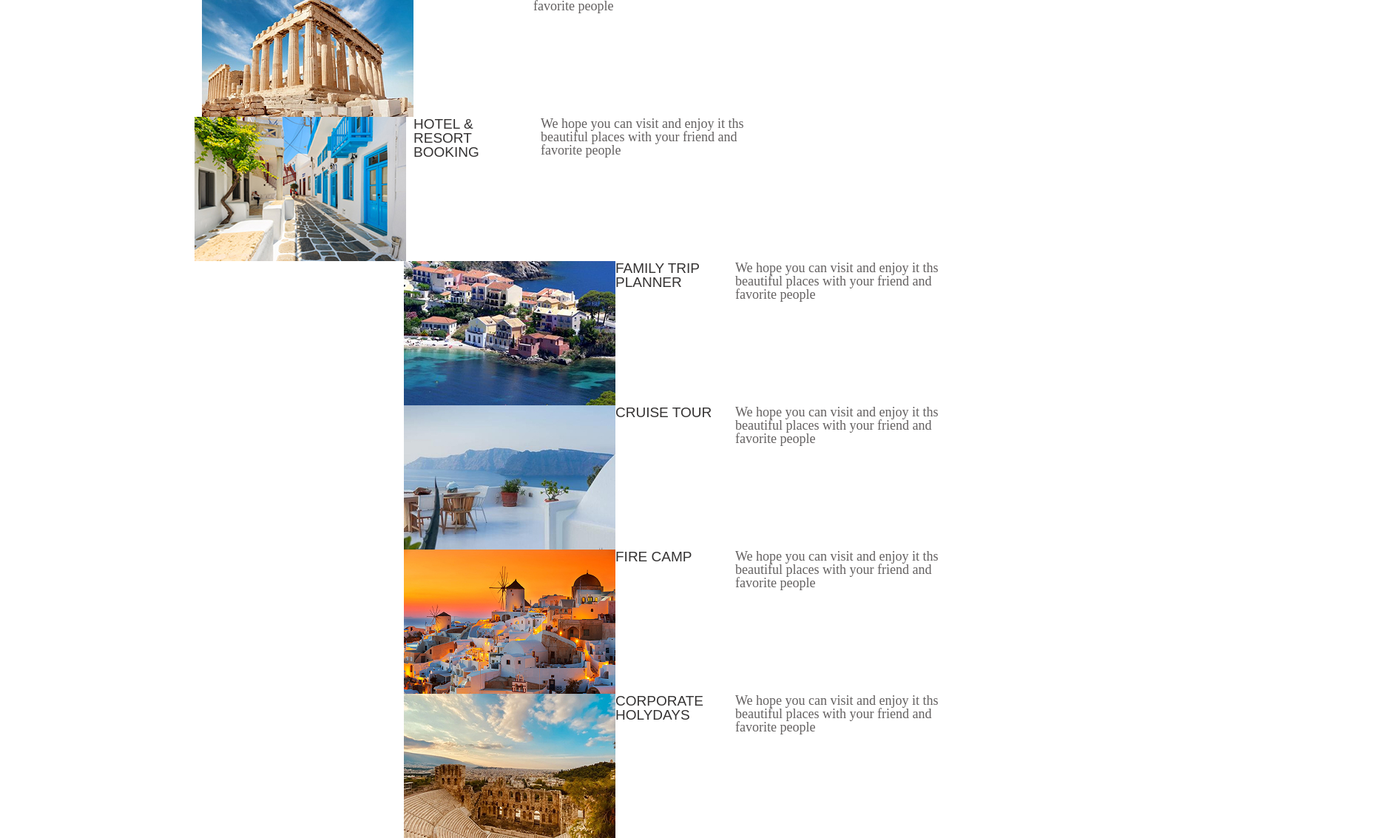
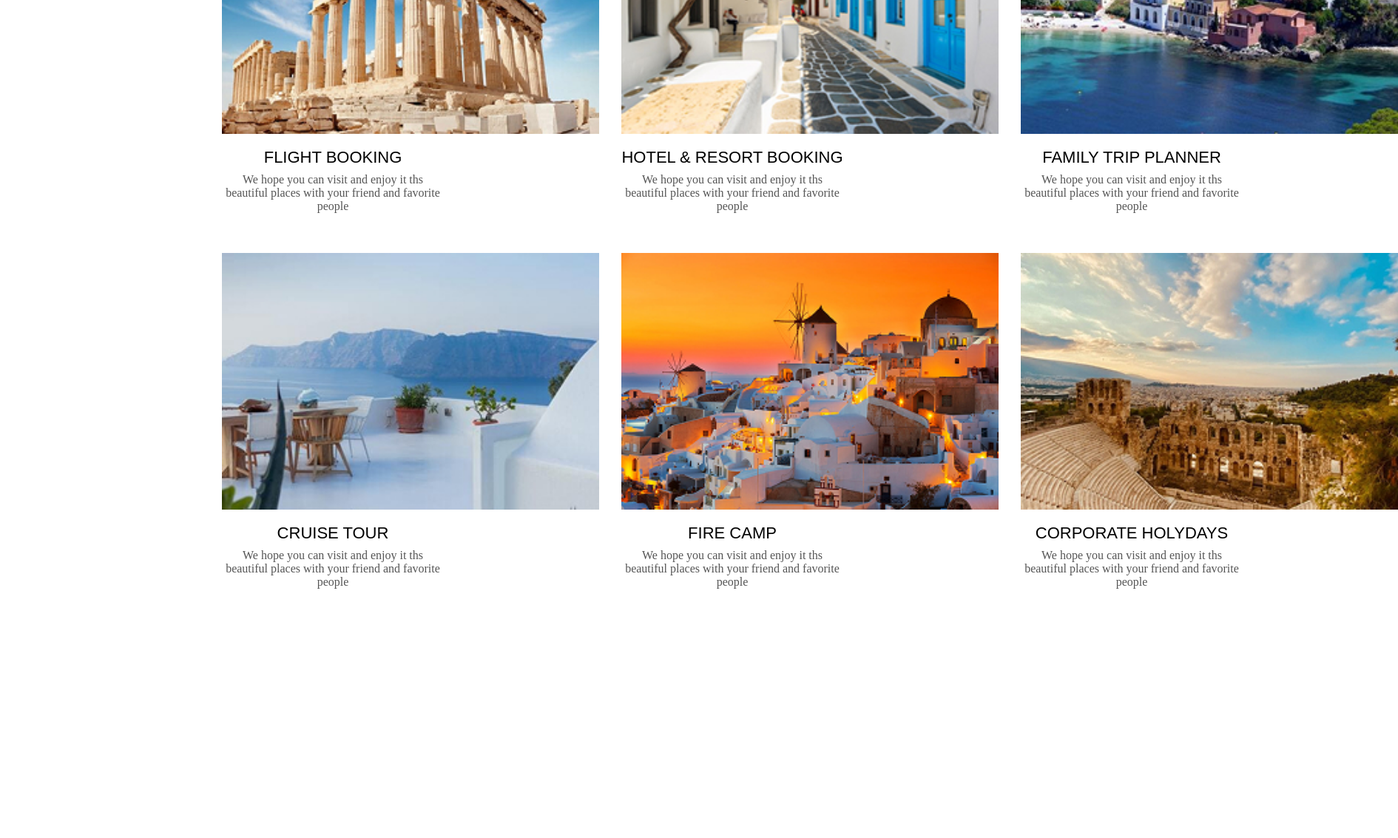
Before and after one commit to tamokvachi/leq-9, a plain HTML site: page index.html in a window 1280 px wide. Shown: the part 961-2094 px from the top of the page at 74% size, 1890 px wide, since content can reach past the window. After the commit the page ends 1991 px from the top, so only its background shows below. Drawn offline with Linux system fonts and the light colour scheme.

Commit message:
css changed

```diff
--- a/index.html
+++ b/index.html
@@ -50,53 +50,51 @@
             your friend and favorite
             So you can share your
             feedback to us</p>
-     </div>
+
            <div class="images">
-            <img src="images/Rectangle 2.jpg">
+            <div class="itam">
+             <img  src="images/Rectangle 2.jpg">
              <h1>FLIGHT BOOKING</h1>
               <p>We hope you can visit and enjoy it
                    ths beautiful places with your
-                  friend and favorite people</p>  </div>
-
-            <div class="image3">
+                    friend and favorite people</p>
+                                                </div>
+             <div class="itam">
              <img src="images/Rectangle 3.jpg">
               <h1>HOTEL & RESORT BOOKING</h1>
               <p>We hope you can visit and enjoy it
                   ths beautiful places with your
-                    friend and favorite people</p> </div>
-
-            <div class="image4">
+                    friend and favorite people</p>
+                                               </div>
+               <div class="itam">
                 <img src="images/Rectangle 4.jpg">
               <h1>FAMILY TRIP PLANNER</h1>
               <p>We hope you can visit and enjoy it
                   ths beautiful places with your
-                     friend and favorite people</p> </div>
-
-
-      <div class="image5">
+                   friend and favorite people</p>
+                                               </div>
+               <div class="itam">
              <img src="images/Rectangle 5.jpg">
               <h1>CRUISE TOUR</h1>
               <p>We hope you can visit and enjoy it
                    ths beautiful places with your
-                    friend and favorite people</p> </div>
-
-            <div class="image6">
+                     friend and favorite people</p>
+                                                </div>
+               <div class="itam">
              <img src="images/Rectangle 6.jpg">
               <h1>FIRE CAMP</h1>
               <p>We hope you can visit and enjoy it
                  ths beautiful places with your
-                    friend and favorite people</p> </div>
-
-                <div class="image7">
+                  friend and favorite people</p>
+                                               </div>
+               <div class="itam">
              <img src="images/Rectangle 7.jpg">
               <h1>CORPORATE HOLYDAYS</h1>
               <p>We hope you can visit and enjoy it
                   ths beautiful places with your
                     friend and favorite people</p>
                </div>
-
+          </div>
     </footer>
-
-
   </body>
 </html>
--- a/styles/style.css
+++ b/styles/style.css
@@ -80,149 +80,37 @@ h4 {
 
 }
 .images{
-    display:flex ;
-    justify-content: center;
+    display: grid;
+    grid-template-columns: repeat(3, 1fr);
+    gap: 30px;
+    max-width: 1100px;
+    margin: 40px auto;
+    padding: 0 20px;
 }
+
+.images .itam{
+    text-align: center;
+}
+
+.images img{
+    width: 100%;
+    margin-top:-170px;
+    margin-left:210px;
+}
+
 .images h1{
-    color: #343232;
-    width: 162px;
-    height: 22px;
-    font-size: 19px;
-    line-height: 100%;
-    font-weight: 400;
+    margin-top: 15px;
+    font-size: 22px;
+    margin-left:-40px;
+     margin-left:210px;
+}
 
+.images p{
+    font-size: 16px;
+    color: #555;
+    margin-top: 8px;
+    width:300px;
+     margin-left:-5px;
+     margin-bottom:133px;
+      margin-left:210px;
 }
-.images p{
-    color: #636060;
-    width: 286px;
-    height: 63px;
-    font-size: 18px;
-    font-weight: 400;
-    line-height: 100%;
-}
-.images img{
-    width: 286px;
-    height: 195px;
-}
-.image3{
-    display:flex ;
-    justify-content: center;
-     gap: 10px;
-}
-.image3 h1{
-    color: #343232;
-    width: 162px;
-    height: 22px;
-    font-size: 19px;
-    line-height: 100%;
-    font-weight: 400;
-}
-.image3 p{
-    color: #636060;
-    width: 286px;
-    height: 63px;
-    font-size: 18px;
-    font-weight: 400;
-    line-height: 100%;
-}
-.image3 img{
-    width: 286px;
-    height: 195px;
-
-}
-.image4{
-    display:flex ;
-    justify-content: flex-end;
-}
-.image4 h1{
-    color: #343232;
-    width: 162px;
-    height: 22px;
-    font-size: 19px;
-    line-height: 100%;
-    font-weight: 400;
-}
-.image4 p{
-    color: #636060;
-    width: 286px;
-    height: 63px;
-    font-size: 18px;
-    font-weight: 400;
-    line-height: 100%;
-}
-.image4 img{
-    width: 286px;
-    height: 195px;
-}
-.image5{
-    display:flex ;
-    justify-content: flex-end;
-}
-.image5 h1{
-    color: #343232;
-    width: 162px;
-    height: 22px;
-    font-size: 19px;
-    line-height: 100%;
-    font-weight: 400;
-}
-.image5 p{
-    color: #636060;
-    width: 286px;
-    height: 63px;
-    font-size: 18px;
-    font-weight: 400;
-    line-height: 100%;
-}
-.image5 img{
-    width: 286px;
-    height: 195px;
-}
-.image6{
-    display:flex ;
-    justify-content: flex-end;
-}
-.image6 h1{
-    color: #343232;
-    width: 162px;
-    height: 22px;
-    font-size: 19px;
-    line-height: 100%;
-    font-weight: 400;
-}
-.image6 p{
-    color: #636060;
-    width: 286px;
-    height: 63px;
-    font-size: 18px;
-    font-weight: 400;
-    line-height: 100%;
-}
-.image6 img{
-    width: 286px;
-    height: 195px;
-}
-.image7{
-    display:flex ;
-    justify-content: flex-end;
-}
-.image7 h1{
-    color: #343232;
-    width: 162px;
-    height: 22px;
-    font-size: 19px;
-    line-height: 100%;
-    font-weight: 400;
-}
-.image7 p{
-    color: #636060;
-    width: 286px;
-    height: 63px;
-    font-size: 18px;
-    font-weight: 400;
-    line-height: 100%;
-}
-.image7 img{
-    width: 286px;
-    height: 195px;
-}
```
Lines whose indentation alone changed are shown as unchanged.
